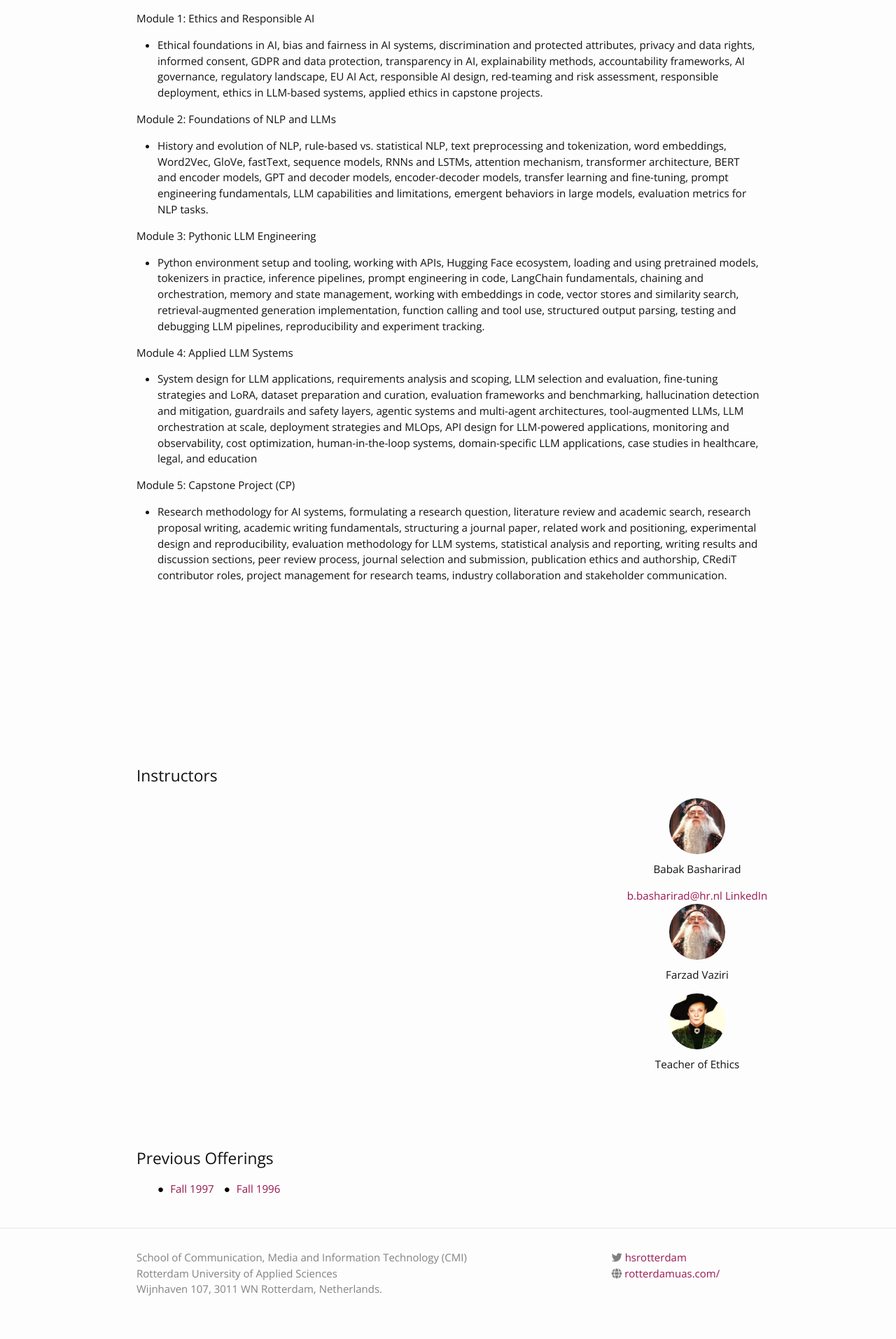
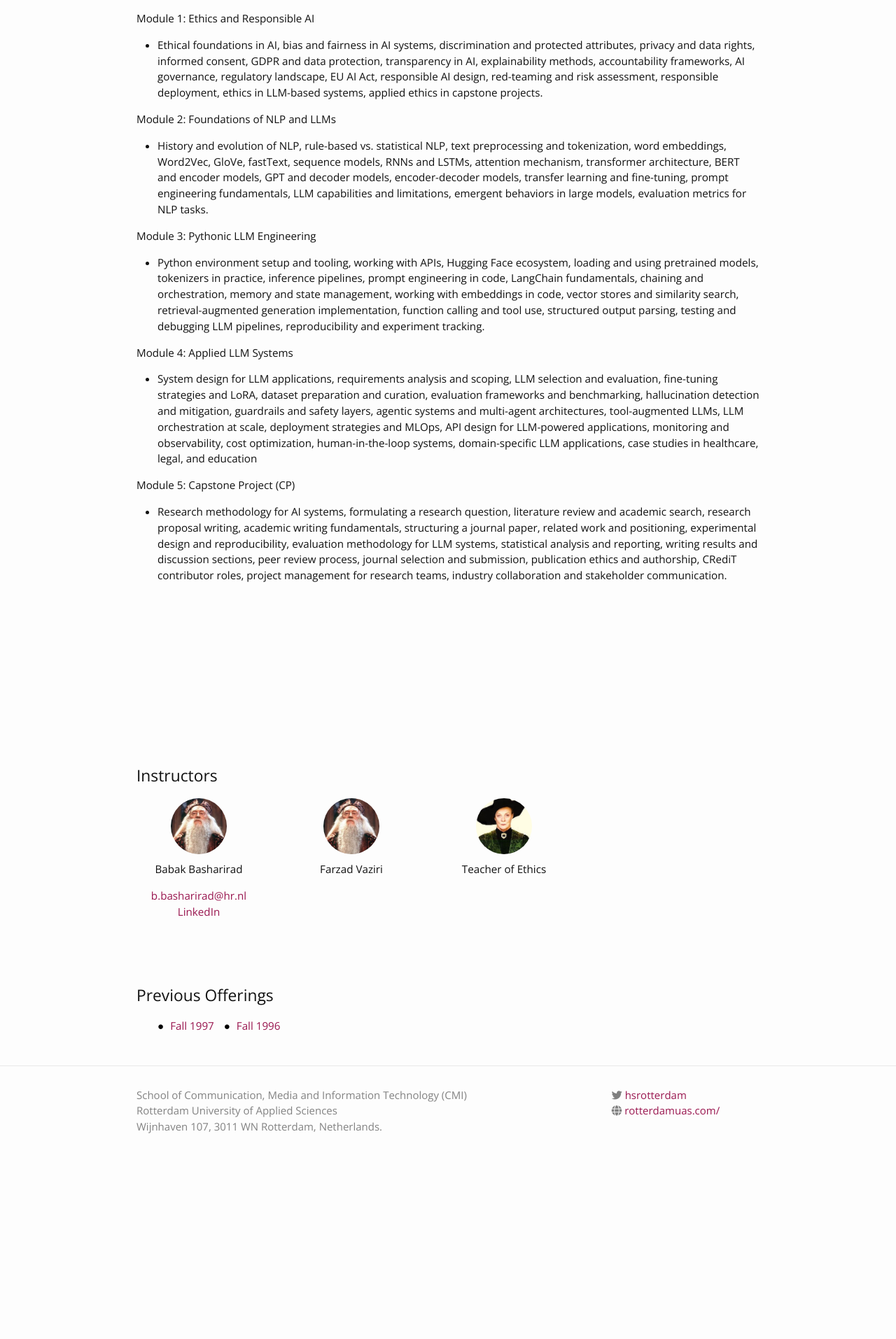
Before and after one commit to BabakBasharirad/llm-engineering, a Jekyll site: the page built from index.md, in a window 1280 px wide. Shown: the part 2196-4110 px from the top of the page at 70% size. Built offline with Jekyll 4.4.1, drawn with Linux system fonts in a browser that asks for light colours; nearby versions of some CDN libraries; after the commit the page ends 3877 px from its top, so only the background shows below that.

Commit message:
Update home.html

```diff
--- a/_layouts/home.html
+++ b/_layouts/home.html
@@ -19,7 +19,7 @@ layout: default
             <div class="profile-pic-gallary ">
                 <h2>Instructors</h2>
                 {% for ins in site.data.people.instructors %}
-                <div class="image--cover-container" style="width: 180%;">
+                <div class="image--cover-container" style="width: 20%;">
                     <img src="{{ins.profile_pic | prepend: site.baseurl }}" class="image--cover">
                     {% if ins.webpage %}
                     <p><a href="{{ ins.webpage }}">{{ins.name}}</a></p>
```
